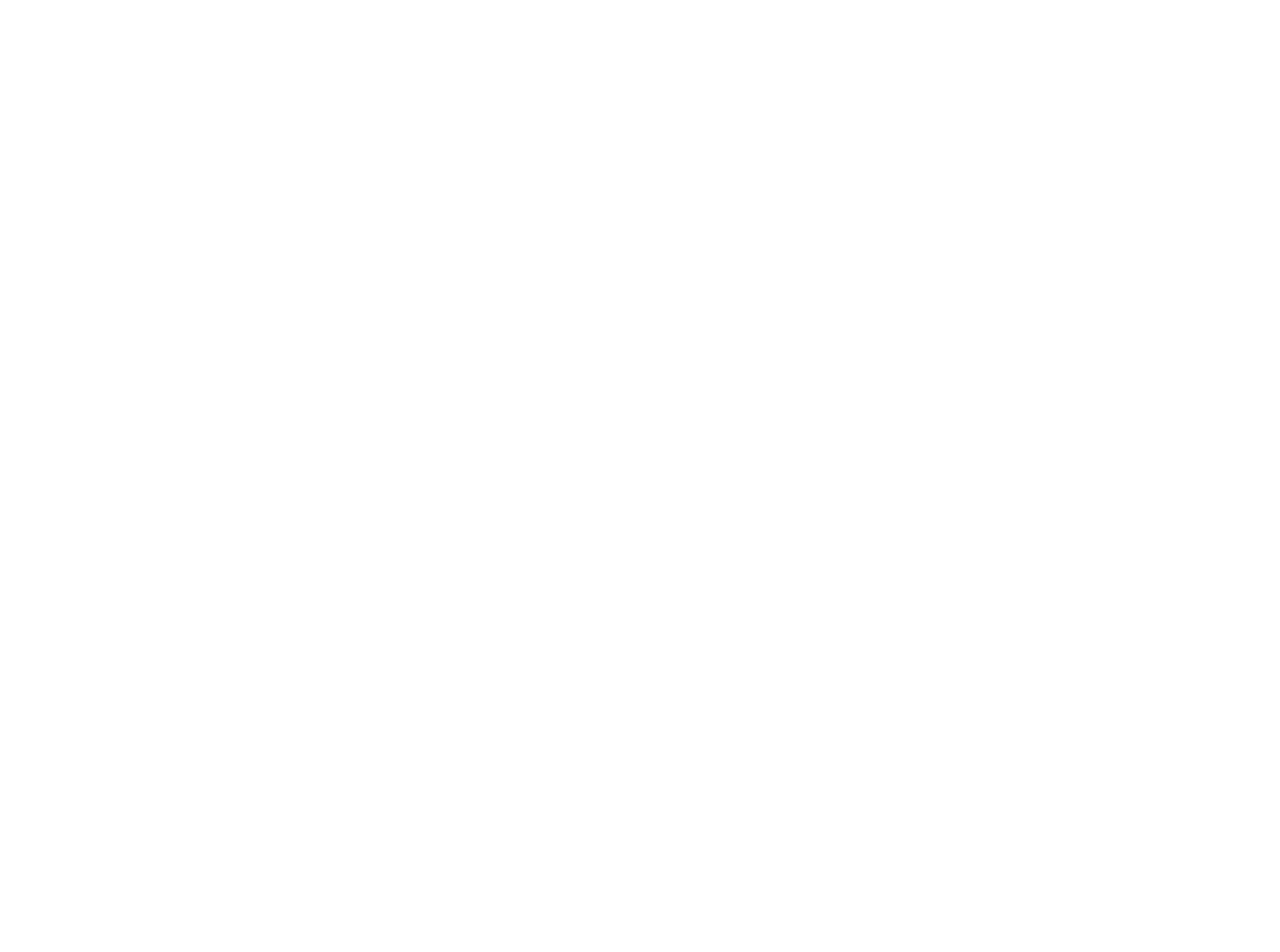
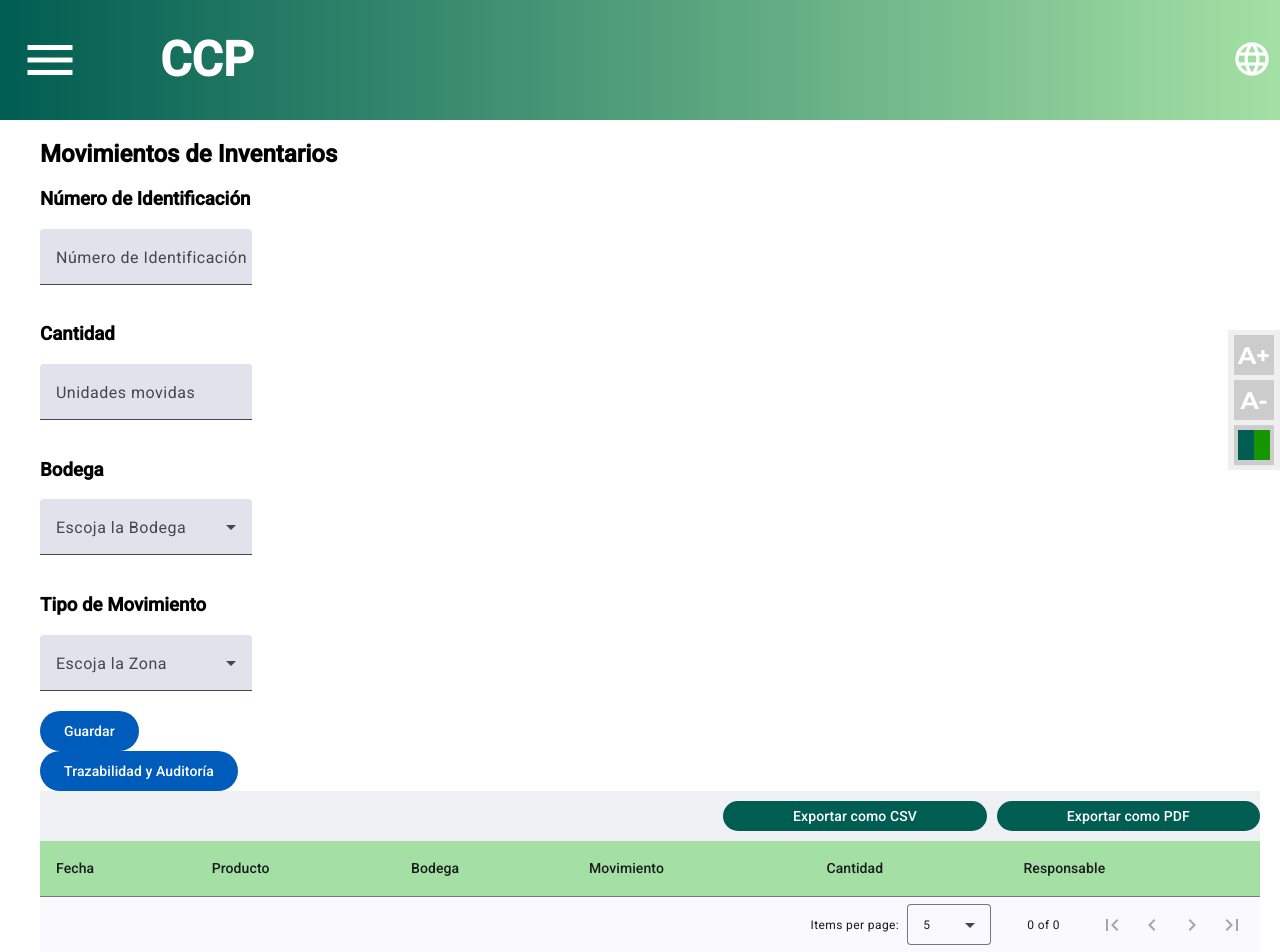
Before and after one commit to f-munozg/MISW4501-G5-Web, an Angular app: page /inventario/movimientos in a window 1280 px wide. Before the commit this address led to /. Shown: the top 952 px of the page. Before the commit the page ends 800 px from the top, so only its background shows below. Built offline with nearby package versions, Linux system fonts and the light colour scheme.

Commit message:
142 - Se agrega un borrador del HTML del componente de registro de movimiento de inventario

```diff
--- a/src/app/app-routing.module.ts
+++ b/src/app/app-routing.module.ts
@@ -14,6 +14,7 @@ import { CargaMasivaProductosComponent } from './domains/productos/carga-masiva-
 // Inventario
 import { ConsultaInventarioComponent } from './domains/inventarios/consulta-inventario/consulta-inventario.component';
 import { ConsultaProductoBodegaComponent } from './domains/inventarios/consulta-producto-bodega/consulta-producto-bodega.component';
+import { RegistroMovimientoInventarioComponent } from './domains/inventarios/registro-movimiento-inventario/registro-movimiento-inventario.component';
 
 // Ventas y Vendedores
 import { ConsultaVentasComponent } from './domains/ventas/consulta-ventas/consulta-ventas.component';
@@ -40,6 +41,7 @@ const routes: Routes = [
     children: [{ path: 'view', component: RegistroVendedoresComponent }]
   },
   {path: 'ventas/planes_de_venta', component: PlanesDeVentaComponent},
+  {path: 'inventario/movimientos', component: RegistroMovimientoInventarioComponent},
 ];
 
 @NgModule({
--- a/src/app/domains/inventarios/inventario.model.ts
+++ b/src/app/domains/inventarios/inventario.model.ts
@@ -65,3 +65,15 @@ export interface Bodega {
 export interface BodegasResponse{
   Warehouses: Bodega[];
 }
+
+export enum TipoMovimiento {
+  INGRESO = "INGRESO",
+  SALIDA = "SALIDA",
+}
+
+// Record type annotation para garantizar que todos los valores
+// del enum están presentes en el mapeo al dropdown
+export const MovementType2LabelMapping: Record<TipoMovimiento, string> = {
+  [TipoMovimiento.INGRESO]: "Ingreso",
+  [TipoMovimiento.SALIDA]: "Salida",
+}
--- a/src/app/domains/inventarios/inventarios.module.ts
+++ b/src/app/domains/inventarios/inventarios.module.ts
@@ -10,11 +10,13 @@ import { TableTemplateComponent } from 'src/app/shared/table-template/table-temp
 
 import { ConsultaInventarioComponent } from './consulta-inventario/consulta-inventario.component';
 import { ConsultaProductoBodegaComponent } from './consulta-producto-bodega/consulta-producto-bodega.component';
+import { RegistroMovimientoInventarioComponent } from './registro-movimiento-inventario/registro-movimiento-inventario.component';
 
 @NgModule({
   declarations: [
     ConsultaInventarioComponent,
-    ConsultaProductoBodegaComponent
+    ConsultaProductoBodegaComponent,
+    RegistroMovimientoInventarioComponent
   ],
   imports: [
     CommonModule,
--- /dev/null
+++ b/src/app/domains/inventarios/registro-movimiento-inventario/registro-movimiento-inventario.component.html
@@ -0,0 +1,83 @@
+<app-default-window>
+  <main class="registroMovimientoInventarioContainer">
+    <div class="registroMovimientoInventarioHeaderGrid">
+      <h2 class="grid-item-registroMovimientoInventarioTitulo">
+        Movimientos de Inventarios
+      </h2>
+    </div>
+    <form>
+      <div class="grid-item-productoForm">
+        <h3>Número de Identificación</h3>
+        <mat-form-field class="productoFormField" appearance="fill">
+          <mat-label>Número de Identificación</mat-label>
+          <input
+            type="text"
+            matInput
+            id="consultaVendedores-fieldproducto"
+            [matAutocomplete]="auto"
+          >
+          <mat-autocomplete #auto="matAutocomplete" >
+            <mat-option>
+
+            </mat-option>
+          </mat-autocomplete>
+        </mat-form-field>
+      </div>
+      <div class="grid-item-cantidadForm">
+        <h3>Cantidad</h3>
+        <mat-form-field class="cantidadFormField">
+          <mat-label>Unidades movidas</mat-label>
+          <input
+            type="number"
+            matInput
+            >
+        </mat-form-field>
+      </div>
+      <!-- Aquí va div de Responsable -->
+      <div class="grid-item-bodegaForm">
+        <h3>Bodega</h3>
+        <mat-form-field class="bodegaFormField">
+          <mat-label>Escoja la Bodega</mat-label>
+          <mat-select>
+            <mat-option *ngFor="let bodega of listaBodegas"
+              [value]="bodega.id">
+              {{ bodega.name }}
+            </mat-option>
+          </mat-select>
+        </mat-form-field>
+      </div>
+      <div class="grid-item-tipoMovimientoForm">
+        <h3>Tipo de Movimiento</h3>
+        <mat-form-field class="tipoMovimientoFormField">
+          <mat-label>Escoja la Zona</mat-label>
+          <mat-select>
+            <mat-option *ngFor="let tipoMovimiento of tiposMovimiento"
+                [value]="tipoMovimiento">
+                {{MovementType2LabelMapping[tipoMovimiento]}}
+            </mat-option>
+          </mat-select>
+        </mat-form-field>
+      </div>
+      <div class="tipoMovimientoBtnsContainer">
+        <div class="grid-item-guardarBtnDiv">
+          <button mat-flat-button class="guardarBtn"
+                  type="submit"
+                  >Guardar
+          </button>
+        </div>
+      </div>
+    </form>
+    <div class="trazabilidadAuditoriaBtnGrid">
+      <div class="grid-item-trazabilidadAuditoriaBtnDiv">
+        <button mat-flat-button class="trazabilidadAuditoriaBtn">Trazabilidad y Auditoría</button>
+      </div>
+    </div>
+    <div class="movimientosRecientesTableGrid">
+      <app-table-template
+        [data]="tableData"
+        [columns]="tableColumns"
+        [displayedColumns]="visibleColumns"
+      ></app-table-template>
+    </div>
+  </main>
+</app-default-window>
--- /dev/null
+++ b/src/app/domains/inventarios/registro-movimiento-inventario/registro-movimiento-inventario.component.ts
@@ -0,0 +1,69 @@
+import { Component, OnInit } from '@angular/core';
+import { Bodega, MovementType2LabelMapping, TipoMovimiento } from '../inventario.model';
+
+export interface TableRow{
+  product_id: string,
+  warehouse_id: string,
+  quantity: number,
+  user: string,
+  movement_type: string,
+  timestamp: string,
+  alert_message: string,
+}
+
+@Component({
+  selector: 'app-registro-movimiento-inventario',
+  standalone: false,
+  templateUrl: './registro-movimiento-inventario.component.html',
+  styleUrls: ['./registro-movimiento-inventario.component.css']
+})
+export class RegistroMovimientoInventarioComponent implements OnInit {
+
+  listaBodegas: Bodega[] = [];
+
+  public MovementType2LabelMapping = MovementType2LabelMapping;
+  public tiposMovimiento = Object.values(TipoMovimiento);
+
+  tableData: TableRow[] = [];
+
+  tableColumns = [
+    {
+      name: 'timestamp',
+      header: 'Fecha',
+      cell: (item: any) => item.timestamp.toString()
+    },
+    {
+      name: 'product_id',
+      header: 'Producto',
+      cell: (item: any) => item.product_id.toString()
+    },
+    {
+      name: 'warehouse_id',
+      header: 'Bodega',
+      cell: (item: any) => item.warehouse_id.toString()
+    },
+    {
+      name: 'movement_type',
+      header: 'Movimiento',
+      cell: (item: any) => item.movement_type.toString()
+    },
+    {
+      name: 'number',
+      header: 'Cantidad',
+      cell: (item: any) => item.number.toString()
+    },
+    {
+      name: 'user',
+      header: 'Responsable',
+      cell: (item: any) => item.user.toString()
+    }
+  ]
+
+  visibleColumns = ['timestamp','product_id','warehouse_id','movement_type','number','user'];
+
+  constructor() { }
+
+  ngOnInit() {
+  }
+
+}
```
Also changed, not shown: src/app/domains/inventarios/registro-movimiento-inventario/registro-movimiento-inventario.component.css (added), 1 other file (tests, documents, lock files or other folders).
